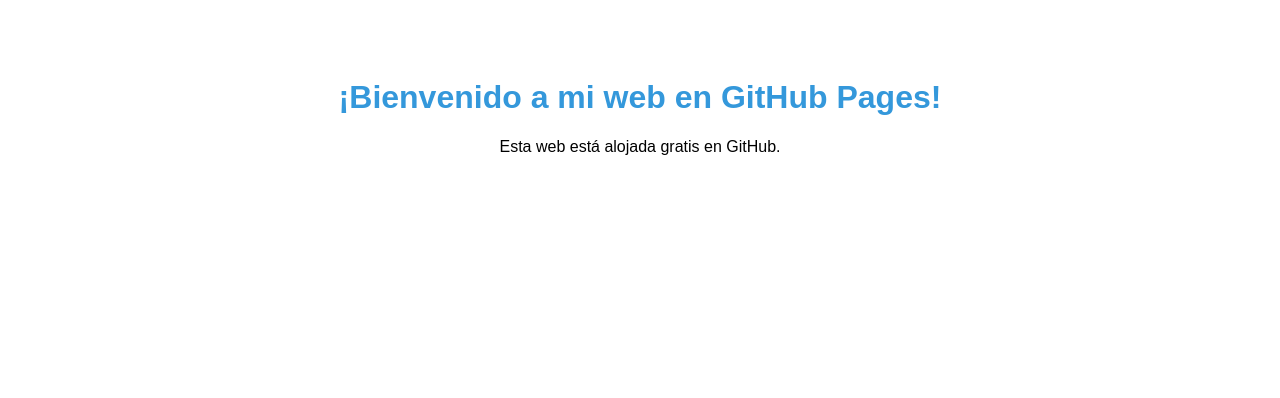
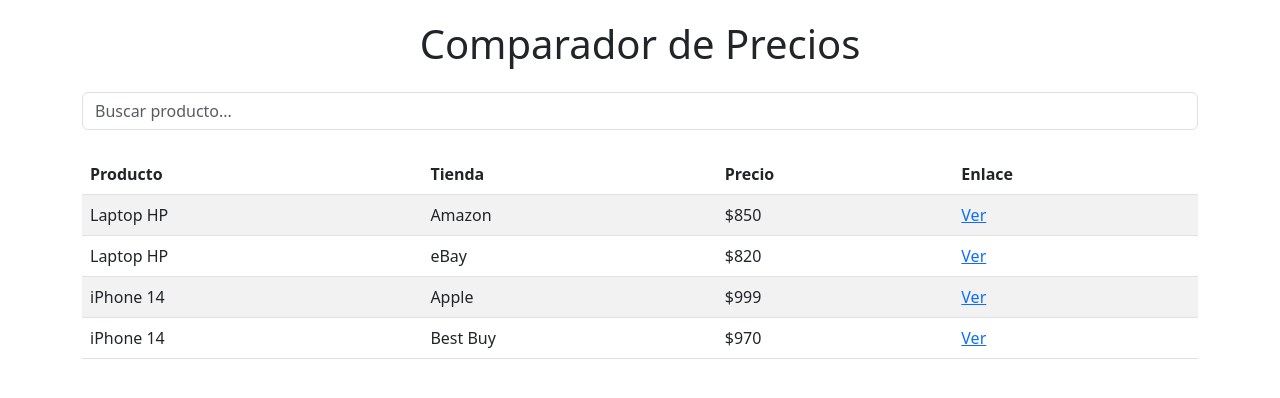
Before and after one commit to Viticrack/Busca-y-compara, a plain HTML site: page index.html in a window 1280 px wide. Drawn offline with nearby package versions, Linux system fonts and the light colour scheme.

Commit message:
index.html

```diff
--- a/index.html
+++ b/index.html
@@ -3,14 +3,75 @@
 <head>
     <meta charset="UTF-8">
     <meta name="viewport" content="width=device-width, initial-scale=1.0">
-    <title>Mi Página Web</title>
+    <title>Comparador de Precios</title>
+    <link href="https://cdn.jsdelivr.net/npm/bootstrap@5.3.0/dist/css/bootstrap.min.css" rel="stylesheet">
     <style>
-        body { font-family: Arial, sans-serif; text-align: center; padding: 50px; }
-        h1 { color: #3498db; }
+        body { padding: 20px; }
+        .product-card { margin-bottom: 20px; }
     </style>
 </head>
 <body>
-    <h1>¡Bienvenido a mi web en GitHub Pages!</h1>
-    <p>Esta web está alojada gratis en GitHub.</p>
+    <div class="container">
+        <h1 class="text-center mb-4">Comparador de Precios</h1>
+
+        <!-- Buscador -->
+        <div class="mb-4">
+            <input type="text" id="search" class="form-control" placeholder="Buscar producto..." onkeyup="filterProducts()">
+        </div>
+
+        <!-- Tabla de Comparación -->
+        <table class="table table-striped">
+            <thead>
+                <tr>
+                    <th>Producto</th>
+                    <th>Tienda</th>
+                    <th>Precio</th>
+                    <th>Enlace</th>
+                </tr>
+            </thead>
+            <tbody id="product-list">
+                <!-- Se llenará dinámicamente con JS -->
+            </tbody>
+        </table>
+    </div>
+
+    <script>
+        const products = [
+            { name: "Laptop HP", store: "Amazon", price: 850, link: "#" },
+            { name: "Laptop HP", store: "eBay", price: 820, link: "#" },
+            { name: "iPhone 14", store: "Apple", price: 999, link: "#" },
+            { name: "iPhone 14", store: "Best Buy", price: 970, link: "#" }
+        ];
+
+        function loadProducts() {
+            let table = document.getElementById("product-list");
+            table.innerHTML = "";
+            products.forEach(p => {
+                table.innerHTML += `<tr>
+                    <td>${p.name}</td>
+                    <td>${p.store}</td>
+                    <td>$${p.price}</td>
+                    <td><a href="${p.link}" target="_blank">Ver</a></td>
+                </tr>`;
+            });
+        }
+
+        function filterProducts() {
+            let search = document.getElementById("search").value.toLowerCase();
+            let filtered = products.filter(p => p.name.toLowerCase().includes(search));
+            let table = document.getElementById("product-list");
+            table.innerHTML = "";
+            filtered.forEach(p => {
+                table.innerHTML += `<tr>
+                    <td>${p.name}</td>
+                    <td>${p.store}</td>
+                    <td>$${p.price}</td>
+                    <td><a href="${p.link}" target="_blank">Ver</a></td>
+                </tr>`;
+            });
+        }
+
+        window.onload = loadProducts;
+    </script>
 </body>
 </html>
```
